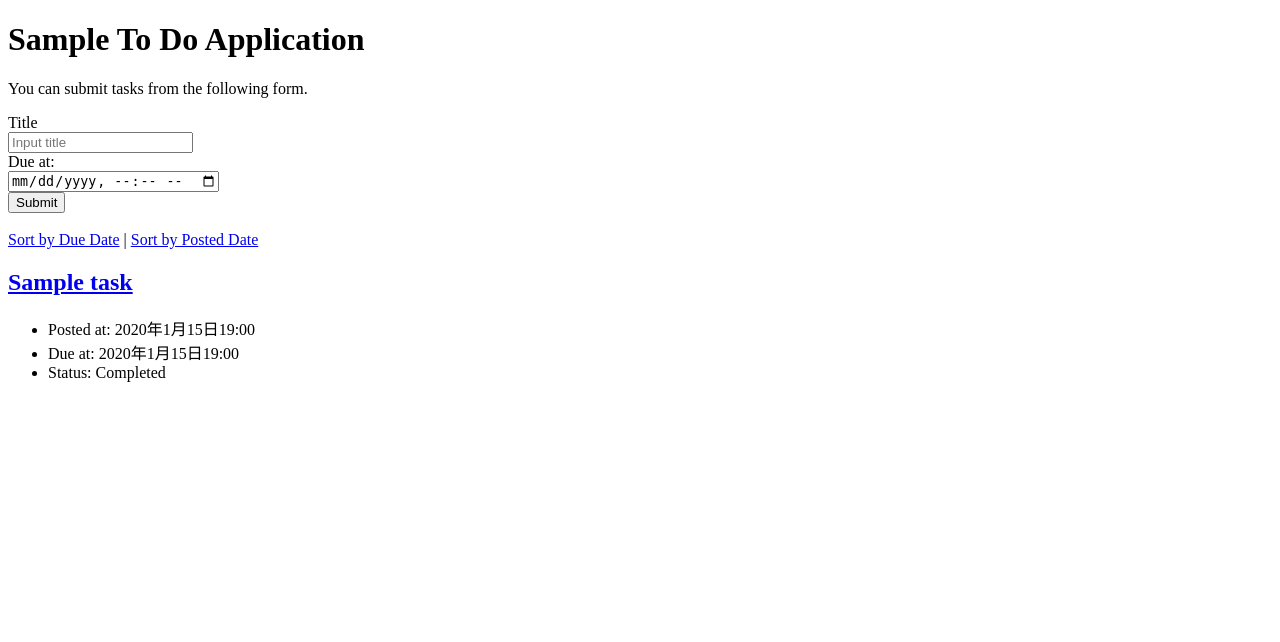
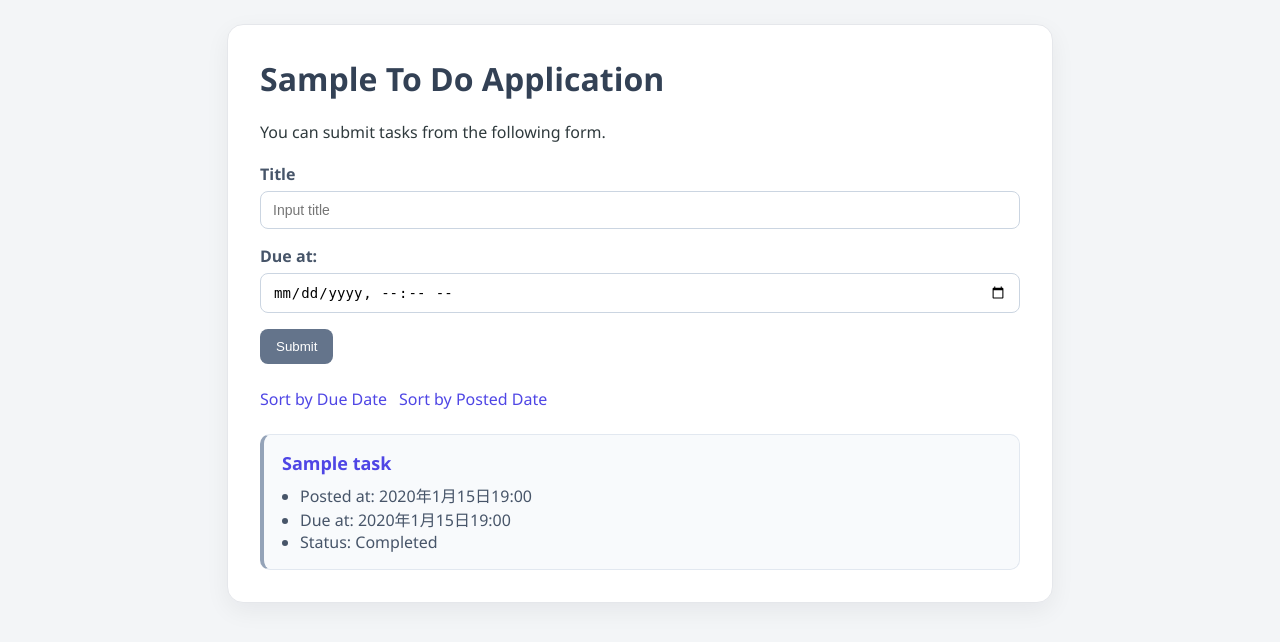
Before and after one commit to s1f10250290/django-test-exercise, a Django app: page / in a window 1280 px wide. Shown: the top 642 px of the page. Run offline with Django 5.2, Linux system fonts and the light colour scheme; tables that the repository leaves empty hold one stand-in row (values such as "Sample post").

Commit message:
簡易cssを追加・適応

```diff
--- a/config/settings.py
+++ b/config/settings.py
@@ -11,6 +11,7 @@ https://docs.djangoproject.com/en/6.0/ref/settings/
 """
 
 from pathlib import Path
+import os
 
 # Build paths inside the project like this: BASE_DIR / 'subdir'.
 BASE_DIR = Path(__file__).resolve().parent.parent
@@ -116,3 +117,7 @@ USE_TZ = True
 # https://docs.djangoproject.com/en/6.0/howto/static-files/
 
 STATIC_URL = 'static/'
+
+STATICFILES_DIRS = [
+    os.path.join(BASE_DIR, 'static'),
+]
--- /dev/null
+++ b/todo/static/todo/css/index.css
@@ -0,0 +1,96 @@
+body {
+  margin: 0;
+  padding: 24px;
+  font-family: "Segoe UI", "Hiragino Sans", "Yu Gothic", sans-serif;
+  background: #f3f5f7;
+  color: #2f3a3d;
+}
+
+.page {
+  max-width: 760px;
+  margin: 0 auto;
+  padding: 32px;
+  background: #ffffff;
+  border: 1px solid #e5e7eb;
+  border-radius: 16px;
+  box-shadow: 0 8px 24px rgba(15, 23, 42, 0.06);
+}
+
+h1 {
+  margin-top: 0;
+  color: #334155;
+}
+
+form {
+  margin-top: 20px;
+}
+
+.form-group {
+  margin-bottom: 16px;
+}
+
+label {
+  display: block;
+  margin-bottom: 6px;
+  font-weight: 600;
+  color: #475569;
+}
+
+input {
+  width: 100%;
+  box-sizing: border-box;
+  padding: 10px 12px;
+  border: 1px solid #cbd5e1;
+  border-radius: 8px;
+  font-size: 14px;
+}
+
+.form-actions {
+  margin-top: 8px;
+}
+
+button {
+  border: none;
+  border-radius: 8px;
+  padding: 10px 16px;
+  background: #64748b;
+  color: #ffffff;
+  cursor: pointer;
+}
+
+.sort-links {
+  display: flex;
+  gap: 12px;
+  flex-wrap: wrap;
+  margin: 24px 0;
+}
+
+.sort-links a,
+.task-card a {
+  color: #4f46e5;
+  text-decoration: none;
+}
+
+.task-list {
+  display: grid;
+  gap: 14px;
+}
+
+.task-card {
+  padding: 16px 18px;
+  background: #f8fafc;
+  border: 1px solid #e2e8f0;
+  border-left: 4px solid #94a3b8;
+  border-radius: 10px;
+}
+
+.task-card h2 {
+  margin: 0 0 8px 0;
+  font-size: 18px;
+}
+
+.task-card ul {
+  margin: 0;
+  padding-left: 18px;
+  color: #475569;
+}
--- a/todo/templates/todo/index.html
+++ b/todo/templates/todo/index.html
@@ -6,34 +6,36 @@
     <title>To Do Application</title>
     <meta charset="UTF-8">
     <meta name="author" content="INIAD">
+    <link rel="stylesheet" href="{% static 'todo/css/index.css' %}">
   </head>
 
   <body>
+    <div class="page">
       <h1>Sample To Do Application</h1>
       <p>You can submit tasks from the following form.</p>
       <form action="{% url 'index' %}" method="post">
         {% csrf_token %}
-      <div>
-        <label for="titleInput">Title</label><br>
+        <div class="form-group">
+          <label for="titleInput">Title</label>
           <input id="titleInput" name="title" type="text" placeholder="Input title">
         </div>
-      <div>
-        <label for="dueInput">Due at:</label><br>
+        <div class="form-group">
+          <label for="dueInput">Due at:</label>
           <input id="dueInput" name="due_at" type="datetime-local">
         </div>
-      <div>
+        <div class="form-actions">
           <button type="submit">Submit</button>
         </div>
       </form>
-    <br>
 
-    <div>
-      <a href="{% url 'index' %}?order=due">Sort by Due Date</a> |
+      <div class="sort-links">
+        <a href="{% url 'index' %}?order=due">Sort by Due Date</a>
         <a href="{% url 'index' %}?order=post">Sort by Posted Date</a>
       </div>
 
+      <div class="task-list">
         {% for task in tasks %}
-    <div class="text">
+        <div class="task-card">
           <h2><a href="{% url 'detail' task.id %}">{{ task.title }}</a></h2>
           <ul>
             <li>Posted at: {{ task.posted_at }}</li>
@@ -48,6 +50,8 @@
           </ul>
         </div>
         {% endfor %}
+      </div>
+    </div>
   </body>
 
 </html>
```
Also changed, not shown: todo/static/todo/css/detail.css (added, +47 -0 lines), todo/static/todo/css/edit.css (added, +59 -0 lines), todo/templates/todo/detail.html (+7 -4 lines), todo/templates/todo/edit.html (+10 -8 lines). Lines whose indentation alone changed are shown as unchanged.
